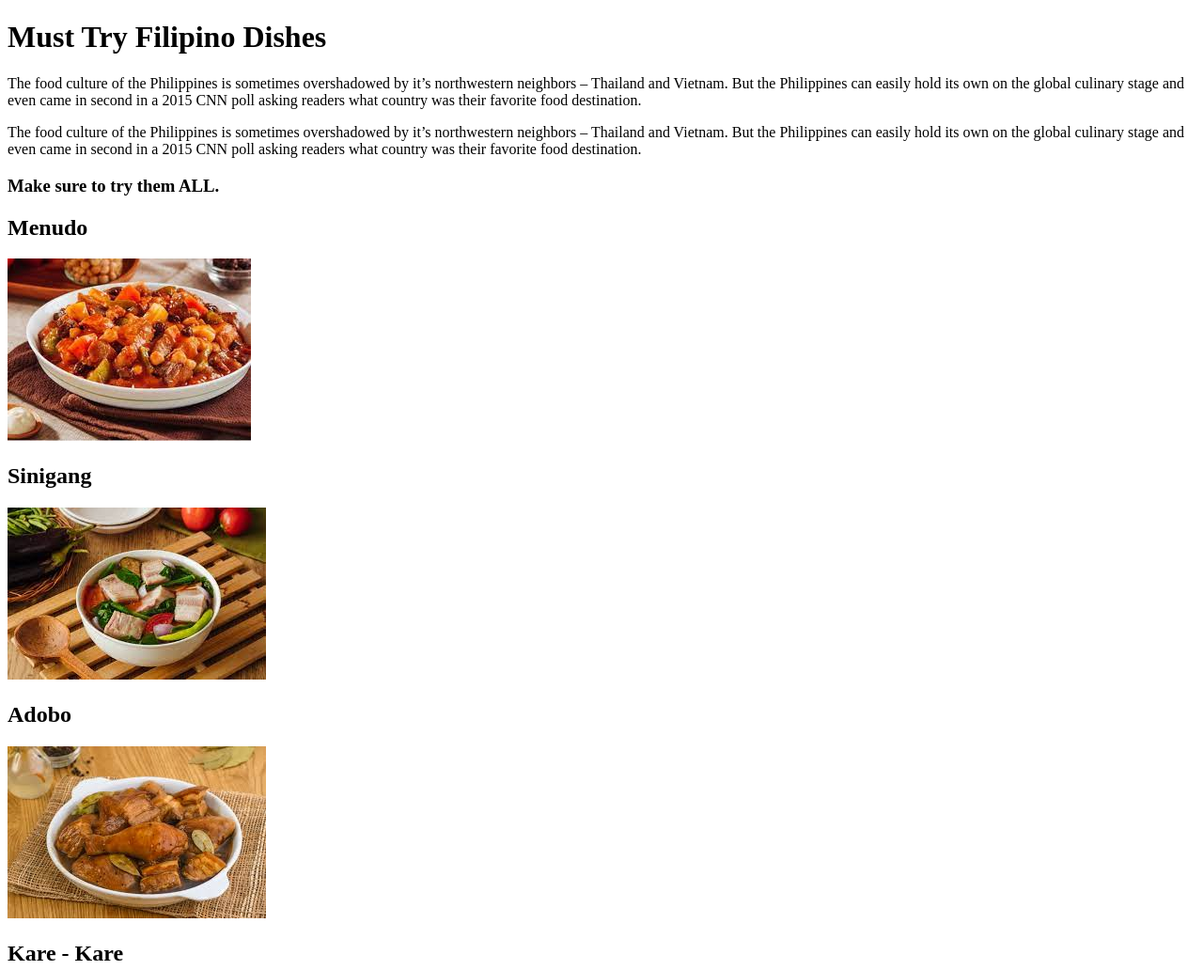
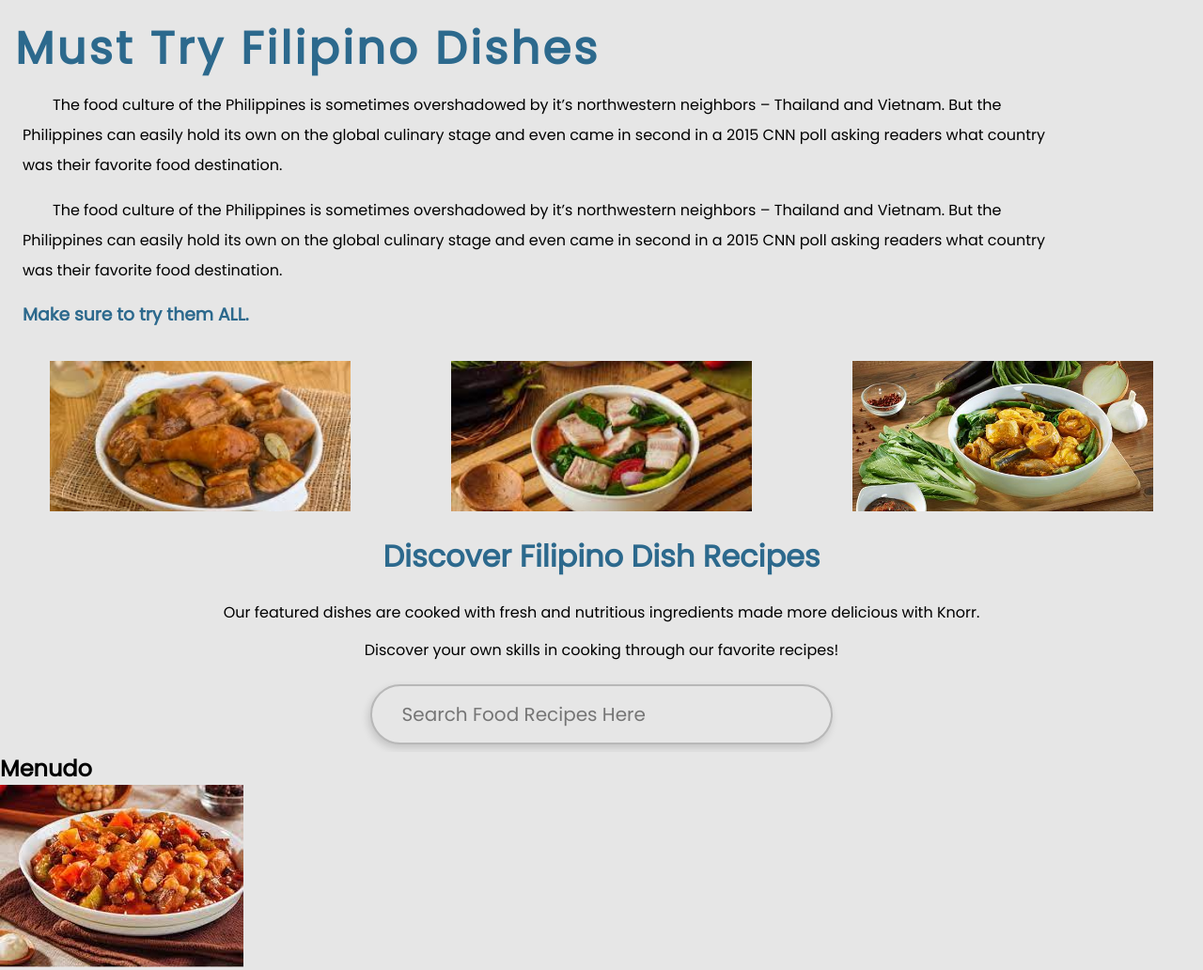
Before and after one commit to mikaezu/food_Recipe, a plain HTML site: page index.html in a window 1280 px wide. Shown: the top 1032 px of the page at 94% size. Drawn offline with Linux system fonts and the light colour scheme.

Commit message:
Edit and adding new features

```diff
--- a/index.html
+++ b/index.html
@@ -5,6 +5,9 @@
     <meta http-equiv="X-UA-Compatible" content="IE=edge">
     <meta name="viewport" content="width=device-width, initial-scale=1.0">
     <link rel="stylesheet" href="/styles/style.css">
+    <link rel="preconnect" href="https://fonts.googleapis.com">
+    <link rel="preconnect" href="https://fonts.gstatic.com" crossorigin>
+    <link href="https://fonts.googleapis.com/css2?family=Poppins&display=swap" rel="stylesheet">
     <title>Filipino Dishes</title>
 </head>
 <body>
@@ -20,6 +23,31 @@
             its own on the global culinary stage and even came in second in a 2015 CNN poll asking readers what country was their favorite food destination.
             </p>
             <h3>Make sure to try them ALL.</h3>
+        </div>
+        <div class = "food-img-box">
+            <div class="box-1 box">
+                <div class="shadow-effects adobo-overlay img-blur">
+                    <a href="./food_Menu/adobo.html">Adobo</a>
+                </div>
+            </div>
+            <div class="box-2 box">
+                <div class="shadow-effects sinigang-overlay img-blur">
+                    <a href="./food_Menu/sinigang.html">Sinigang</a>
+                </div>
+            </div>
+            <div class="box-3 box">
+                <div class="shadow-effects kare-overlay img-blur">
+                    <a href="./food_Menu/kare.html">Kare Kare</a>
+                </div>
+            </div>
+        </div>
+        <div class="discover">
+            <h1>Discover Filipino Dish Recipes</h1>
+            <p>Our featured dishes are cooked with fresh and nutritious ingredients made more delicious with Knorr.</p>
+            <p>Discover your own skills in cooking through our favorite recipes!</p>
+            <form action="">
+                <input type="search" placeholder="Search Food Recipes Here" class="search">
+            </form>
         </div>
         <div class="carou-container">
             <div class="img-carousel">
--- a/styles/style.css
+++ b/styles/style.css
@@ -0,0 +1,133 @@
+
+*{
+    margin: 0;
+    padding: 0;
+    box-sizing: border-box;
+    font-family: 'Poppins', sans-serif;
+    background-color: #e6e6e6;
+
+}
+.container{
+    display: flex;
+    flex-direction: column;
+}
+.about{
+    height: 48vh;
+    padding: 1rem;
+}
+.about h1{
+    font-size: 3rem;
+    letter-spacing: 0.2rem;
+    color: #2c698d;
+}
+
+.about p{
+    text-indent: 2rem;
+    padding: 0.5rem;
+    width: 90%;
+    line-height: 2rem;
+}
+.about h3{
+    padding: 0.5rem;
+    color: #2c698d;
+}
+.food-img-box{
+    display: flex;
+    flex-direction: row;
+    height:20vh;
+}
+.food-img-box .box{
+    width: 20rem;
+    height: 100%;
+    margin: auto;
+}
+.food-img-box .shadow-effects{
+    height: 100%;
+    width: 100%;
+    cursor: pointer;
+    background-color:rgba(0,0,0,0.6);
+    display: flex;
+    justify-content: center;
+    opacity: 0;
+    transition: opacity 0.50s;
+}
+.food-img-box .shadow-effects > *{
+    transform: translateY(20px);
+    transition: transform 0.50s;
+}
+.food-img-box .shadow-effects:hover > *{
+    transform: translateY(0px);
+}
+.box .shadow-effects:hover{
+    opacity: 1;
+}
+.box .img-blur{
+    backdrop-filter: blur(3px);
+}
+.food-img-box .adobo-overlay a{
+    font-size: 2rem;
+    color: #e6e6e6;
+    text-decoration: none;
+    background-color: transparent;
+    align-self: flex-end;
+}
+.food-img-box .sinigang-overlay a{
+    font-size: 2rem;
+    color: #e6e6e6;
+    text-decoration: none;
+    background-color: transparent;
+    align-self: flex-end;
+}
+.food-img-box .kare-overlay a{
+    font-size: 2rem;
+    color: #e6e6e6;
+    text-decoration: none;
+    background-color: transparent;
+    align-self: flex-end;
+}
+.food-img-box .box-1{
+    background-image: url("/food_Img/adobo.jpeg");
+    background-size: cover;
+    background-repeat: no-repeat;
+    background-position: center;
+}
+.food-img-box .box-2{
+    background-image: url("/food_Img/sinigang.jpeg");
+    background-size: cover;
+    background-repeat: no-repeat;
+    background-position: center;
+}
+.food-img-box .box-3{
+    background-image: url("/food_Img/kare.jpeg");
+    background-size: cover;
+    background-repeat: no-repeat;
+    background-position: center;
+}
+.discover{
+    height: 32vh;
+    padding: 0.5rem;
+}
+.discover h1{
+    text-align: center;
+    padding: 1rem;
+    color: #2c698d;
+}
+
+.discover p {
+    text-align: center;
+    line-height: 2.5rem;
+}
+
+.discover form{
+    padding: 1rem;
+    text-align: center;
+}
+.discover form .search {
+    text-indent: 2rem;
+    font-size: 20px;
+    border: 2px solid rgb(184, 184, 184);
+    border-radius: 50px;
+    height:4rem;
+    box-shadow: -2px 4px 8px 0 rgba(0,0,0,.15)!important;
+    width: 40%;
+}
```
